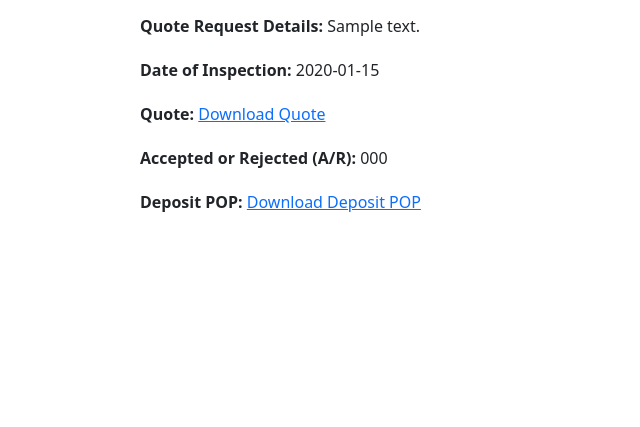
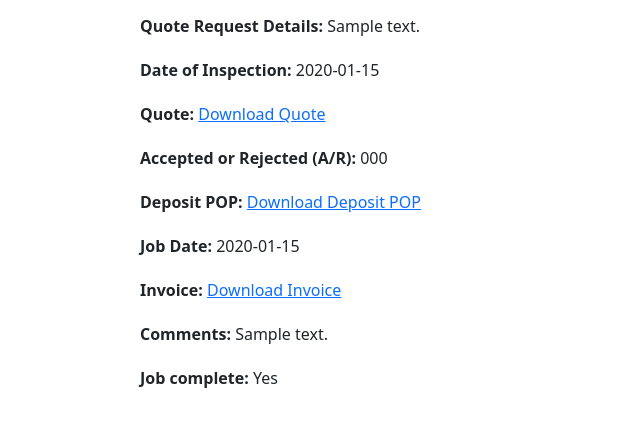
Before and after one commit to wizzardx/manies_maintenance_manager, a Django app: template marnies_maintenance_manager/templates/jobs/job_detail.html in a window 1280 px wide. Shown: the part 278-705 px from the top of the page, without its empty margins (0-640 px from the left). Run offline with Django 4.2, Linux system fonts and the light colour scheme; the template is opened without the code that fills it: most values are stand-ins (such as "Sample title", 1, 10 or a date in 2020); data that the repository does not hold is empty; parts of the project's set-up code (start-up, migrations or seed data) failed here and were passed over; some libraries are stand-ins or nearby versions.

Commit message:
Show details submitted by Marnie during job completion, on the Job Details page.

```diff
--- a/marnies_maintenance_manager/templates/jobs/job_detail.html
+++ b/marnies_maintenance_manager/templates/jobs/job_detail.html
@@ -77,4 +77,19 @@
   {% if update_link_2_present %}
     <a href="{% url 'jobs:job_complete' pk=job.pk %}">Update</a>
   {% endif %}
+  <!-- Some things to show, only if the job is complete -->
+  {% if job.complete %}
+    <p>
+      <strong>Job Date:</strong> <span class="job-date">{{ job.job_date|date:"Y-m-d" }}</span>
+    </p>
+    <p>
+      <strong>Invoice:</strong>  <a href="{{ job.invoice.url }}">Download Invoice</a>
+    </p>
+    <p>
+      <strong>Comments:</strong> <span class="comments">{{ job.comments }}</span>
+    </p>
+    <p>
+      <strong>Job complete:</strong> {{ job.complete|yesno:"Yes,No" }}
+    </p>
+  {% endif %}
 {% endblock content %}
```
Also changed, not shown: marnies_maintenance_manager/jobs/tests/views/conftest.py (+15 -2 lines), marnies_maintenance_manager/jobs/tests/views/test_job_detail_view/test_page_structure.py (+68 -0 lines).
